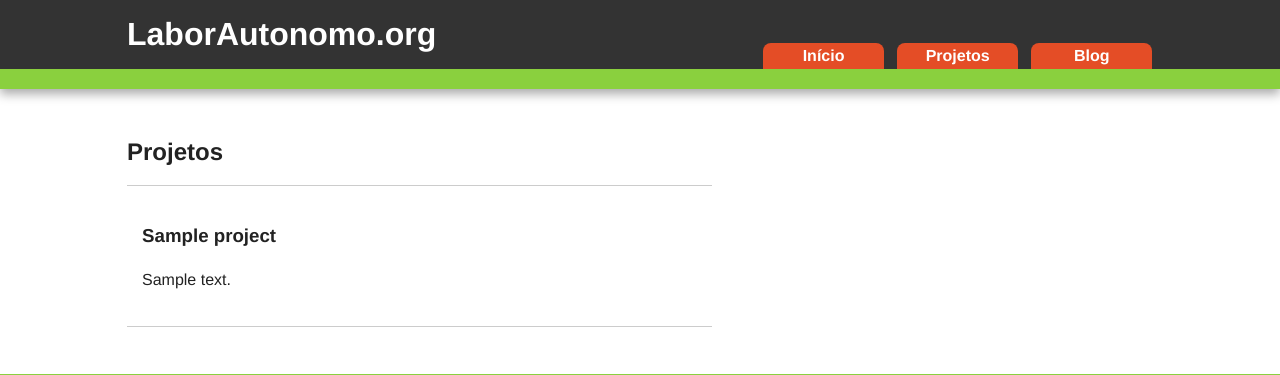
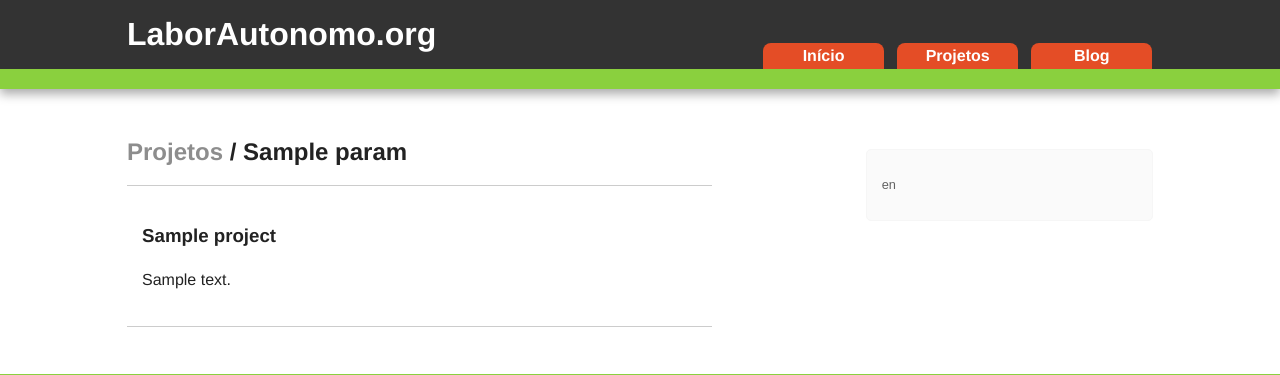
Before and after one commit to fabiopiovam/laborautonomo-site, a PHP site: template views/projects.twig in a window 1280 px wide. Shown: the top 375 px of the page. Run offline with PHP 8.4, Linux system fonts and the light colour scheme; the template is opened without the code that fills it: most values are stand-ins (such as "Sample title", 1, 10 or a date in 2020); some libraries are stand-ins or nearby versions.

Commit message:
[add] cloud of programing languages; [add] filter project list based in language used.

```diff
--- a/views/project.twig
+++ b/views/project.twig
@@ -34,7 +34,7 @@
         <h3>{{'Linguagens'|trans}}</h3>
         <p>
             {% for lang,number in langs %}
-                <a href="#" title="conheça outros projetos que utilizam {{lang}}">{{lang}}</a> &nbsp;
+                <a href="/projects/q/language/{{lang}}" title="conheça outros projetos que utilizam {{lang}}">{{lang}}</a> &nbsp;
             {% endfor %}
         </p>
     {% endif %}
--- a/views/projects.twig
+++ b/views/projects.twig
@@ -6,7 +6,15 @@
 
 {% block content %}
 <article class="main-article">
-    <header><h2>{{'Projetos'|trans}}</h2></header>
+    <header class="projects">
+        <h2>
+            {% if param is defined %}
+                <a href="/projects" title="{{'ver todos os projetos'|trans}}">{{'Projetos'|trans}}</a> / {{param}}
+            {% else %}
+                {{'Projetos'|trans}}
+            {% endif %}
+        </h2>
+    </header>
 
     <hr/>
     {% for obj in projects %}
@@ -19,4 +27,10 @@
         <hr/>
     {% endfor %}
 </article>
+
+<aside class="project-tags">
+    {% for lang in languages %}
+        {{ lang|raw }}
+    {% endfor %}
+</aside>
 {% endblock %}
--- a/web/css/projects.css
+++ b/web/css/projects.css
@@ -378,3 +378,35 @@ aside.project-data hr {
     font-size: 0.9em;
     line-height: 15px;
 }
+
+aside.project-tags {
+    background-color: #FAFAFA;
+    border: 1px solid #F6F6F6;
+    border-radius: 5px;
+    font-family: my-sans-serif, Arial, sans-serif;
+    margin-top: 30px;
+    padding: 15px;
+    color: #626262;
+    box-sizing: border-box;
+    -moz-box-sizing: border-box;
+    -webkit-box-sizing: border-box;
+    box-shadow: none;
+    -moz-box-shadow: none;
+    -webkit-box-shadow: none;
+    font-size: 0.8em;
+    line-height: 40px;
+}
+
+aside.project-tags a{
+    color: #4183C4!important;
+    text-decoration: none;
+    text-shadow: none;
+}
+
+header.projects a {
+    color: #8D8D8D;
+}
+
+header.projects a:hover {
+    color: #555;
+}
```
Also changed, not shown: src/api.class.php (+73 -7 lines), src/api.php (+27 -1 lines).
